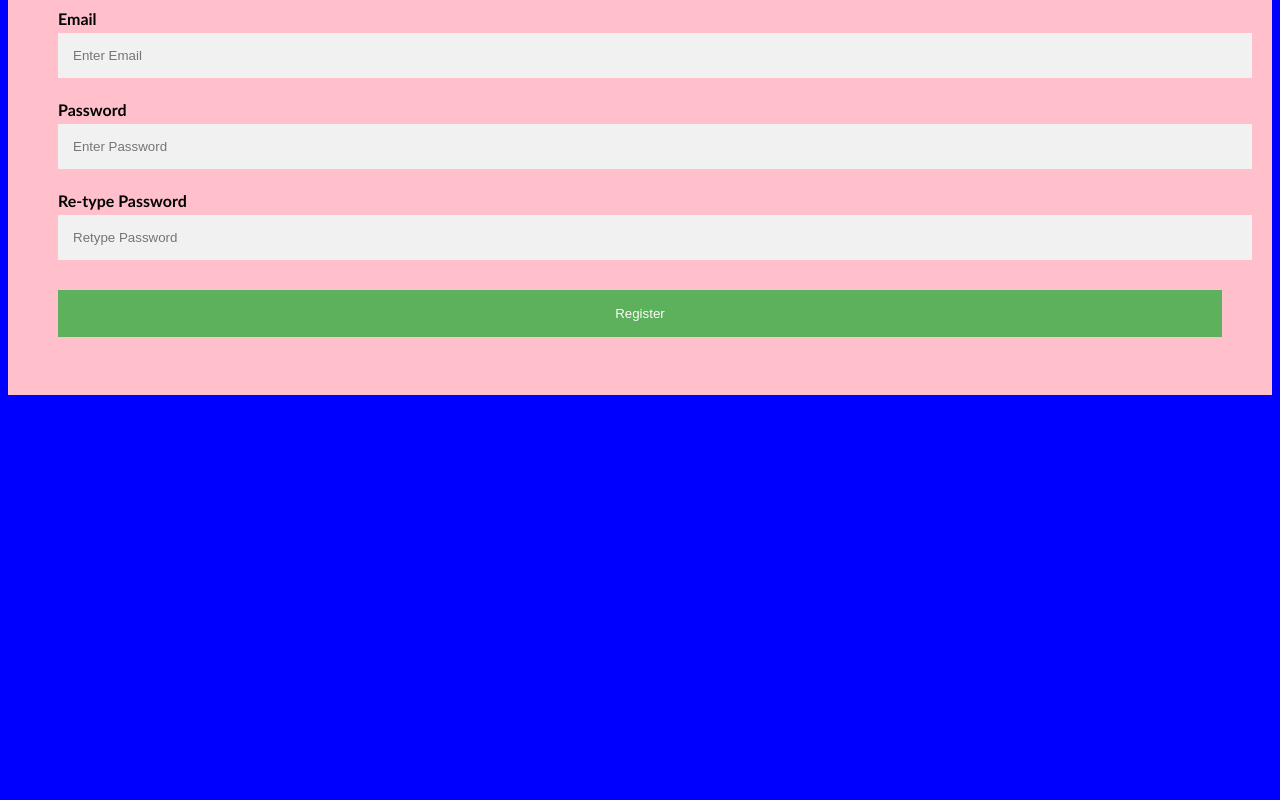
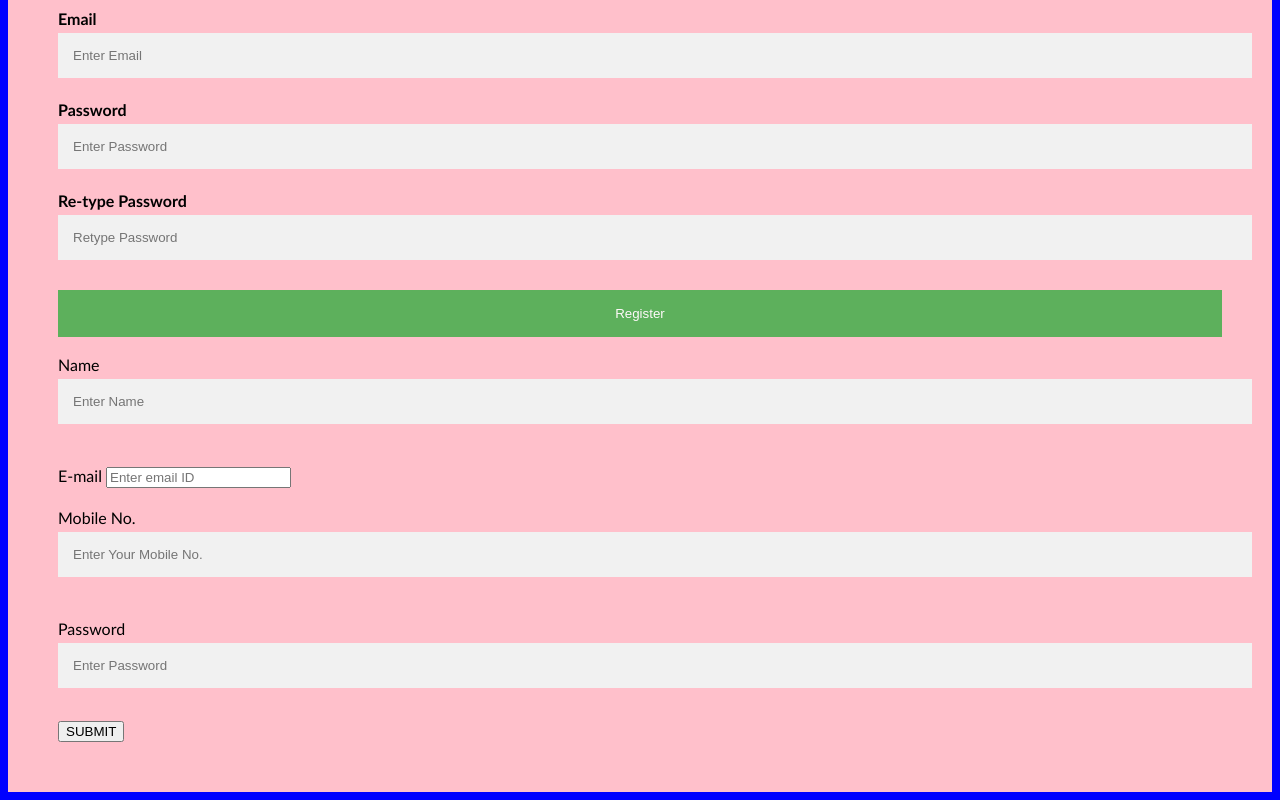
Before and after one commit to Aira-Merin/itel-203, a plain HTML site: page forms.html in a window 1280 px wide. Shown: the part 847-1647 px from the top of the page. Before the commit the page ends 1250 px from the top, so only its background shows below. Drawn offline with Linux system fonts and the light colour scheme.

Commit message:
Update forms.html

```diff
--- a/forms.html
+++ b/forms.html
@@ -101,3 +101,41 @@ Current Address :
 </form>
 </body>
 </html>
+
+<html>
+<head>
+<title>
+Example of required attribute with input element
+</title>
+<style>
+div
+{
+padding: 10px 0;
+}
+</style>
+<head>
+<body>
+<form>
+<div>
+<label>Name</label>
+<input type="text" placeholder="Enter Name" name="name" required>
+</div>
+<div>
+<label> E-mail </label>
+<input type="email" placeholder="Enter email ID" name="email" required>
+
+</div>
+<div>
+ <label> Mobile No. </label>
+<input type="text" placeholder="Enter Your Mobile No." name="mobileno" required>
+</div>
+
+<div>
+<label>Password</label>
+<input type="password" placeholder="Enter Password" name="psw" required>
+<br>
+  </div>
+<button type="submit" VALUE="SUBMIT"> SUBMIT </button>
+</form>
+</body>
+</html>
```
